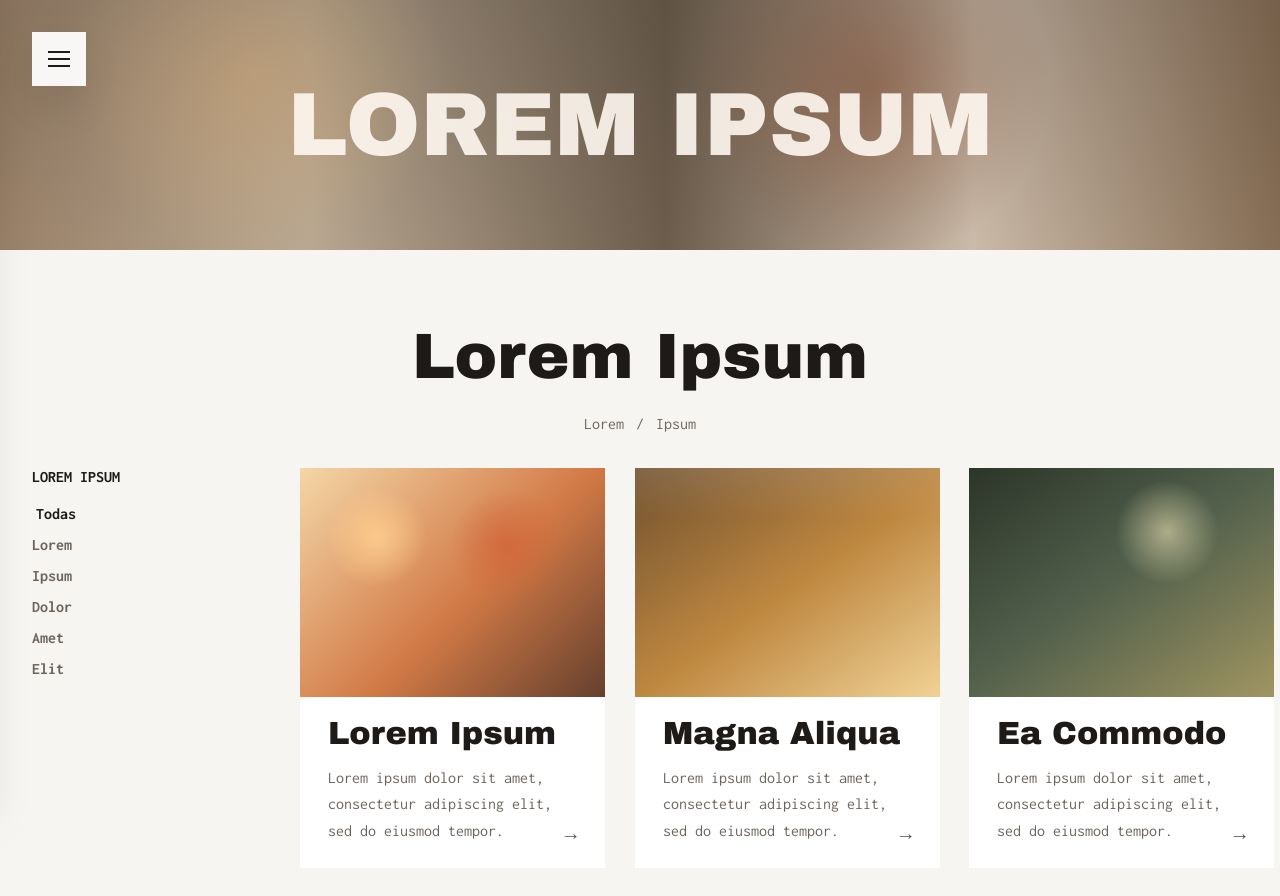
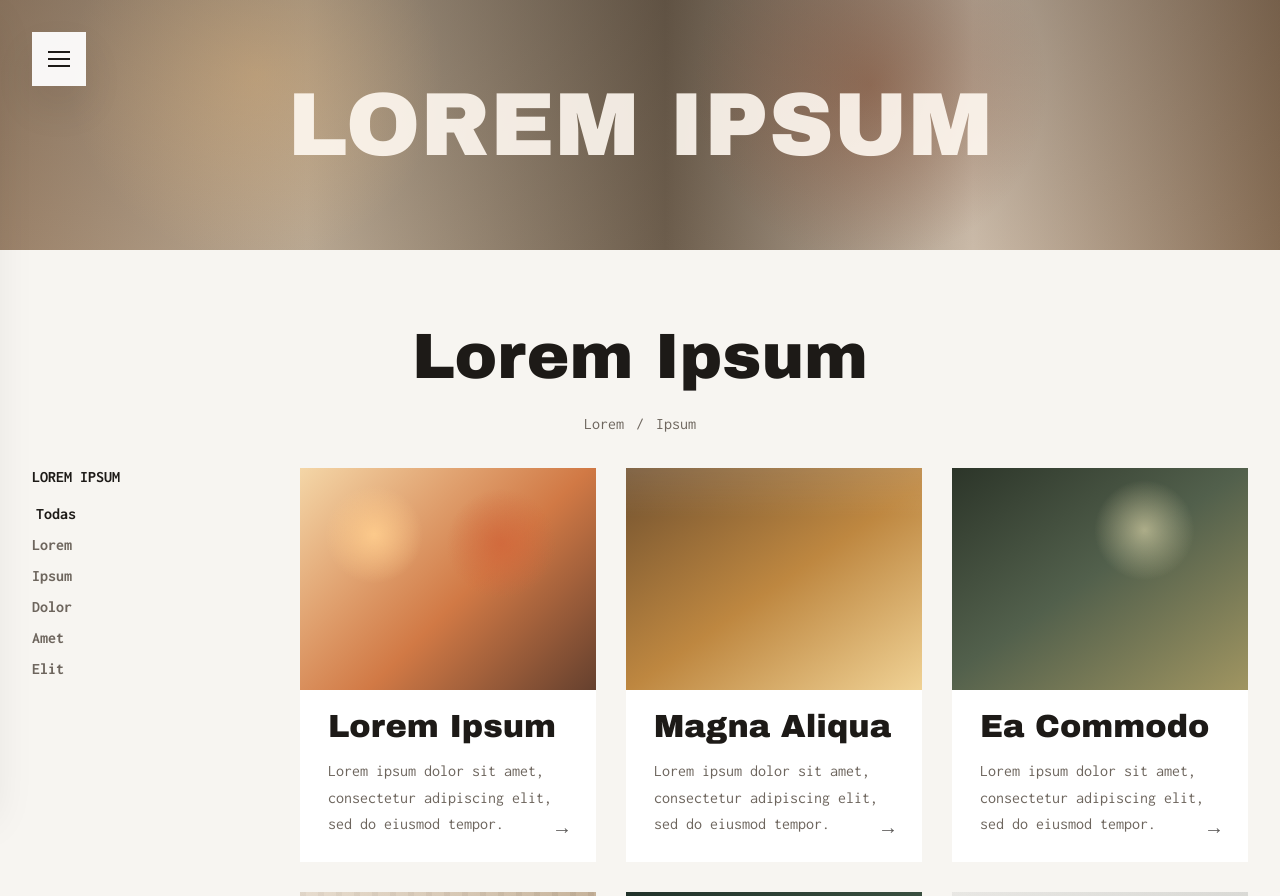
Before and after one commit to everaldomatias/gallery, a React (Vite) app: page / in a window 1280 px wide. Shown: the top 896 px of the page. Built offline with nearby package versions, Linux system fonts and the light colour scheme; no server answers.

Commit message:
improved grid content responsive.

```diff
--- a/src/styles/portfolio.css
+++ b/src/styles/portfolio.css
@@ -33,6 +33,11 @@
   grid-template-columns: 240px 1fr;
   gap: var(--space-2xl);
   margin-top: var(--space-4xl);
+  align-items: start;
+}
+
+.portfolio-layout > * {
+  min-width: 0;
 }
 
 .portfolio-sidebar {
@@ -83,6 +88,9 @@
 }
 
 .portfolio-grid {
+  width: 100%;
+  max-width: 100%;
+  min-width: 0;
   column-count: 3;
   column-gap: 30px;
   transition:
@@ -103,6 +111,7 @@
 .portfolio-card {
   display: inline-block;
   width: 100%;
+  max-width: 100%;
   margin: 0 0 30px;
   break-inside: avoid;
   animation: cardReveal var(--duration-slow) var(--easing-emphasized) both;
@@ -111,6 +120,7 @@
 
 .portfolio-card a {
   display: block;
+  min-width: 0;
 }
 
 .portfolio-card.landscape .portfolio-media {
@@ -150,6 +160,7 @@
   margin: 0;
   font-size: 2rem;
   font-weight: 700;
+  overflow-wrap: anywhere;
 }
 
 .portfolio-caption p,
@@ -161,6 +172,7 @@
 .portfolio-caption p {
   margin: var(--space-sm) 0 0;
   line-height: 1.65;
+  overflow-wrap: anywhere;
 }
 
 .arrow {
```
